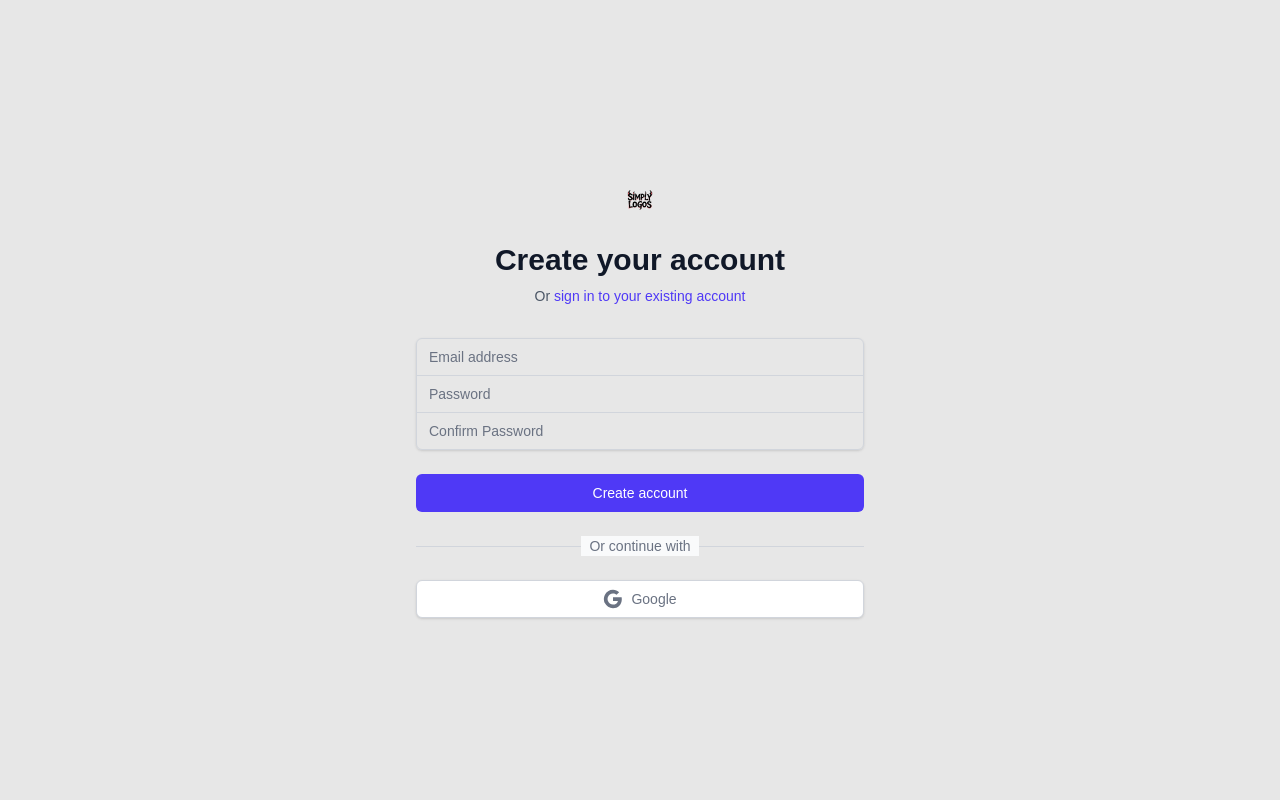
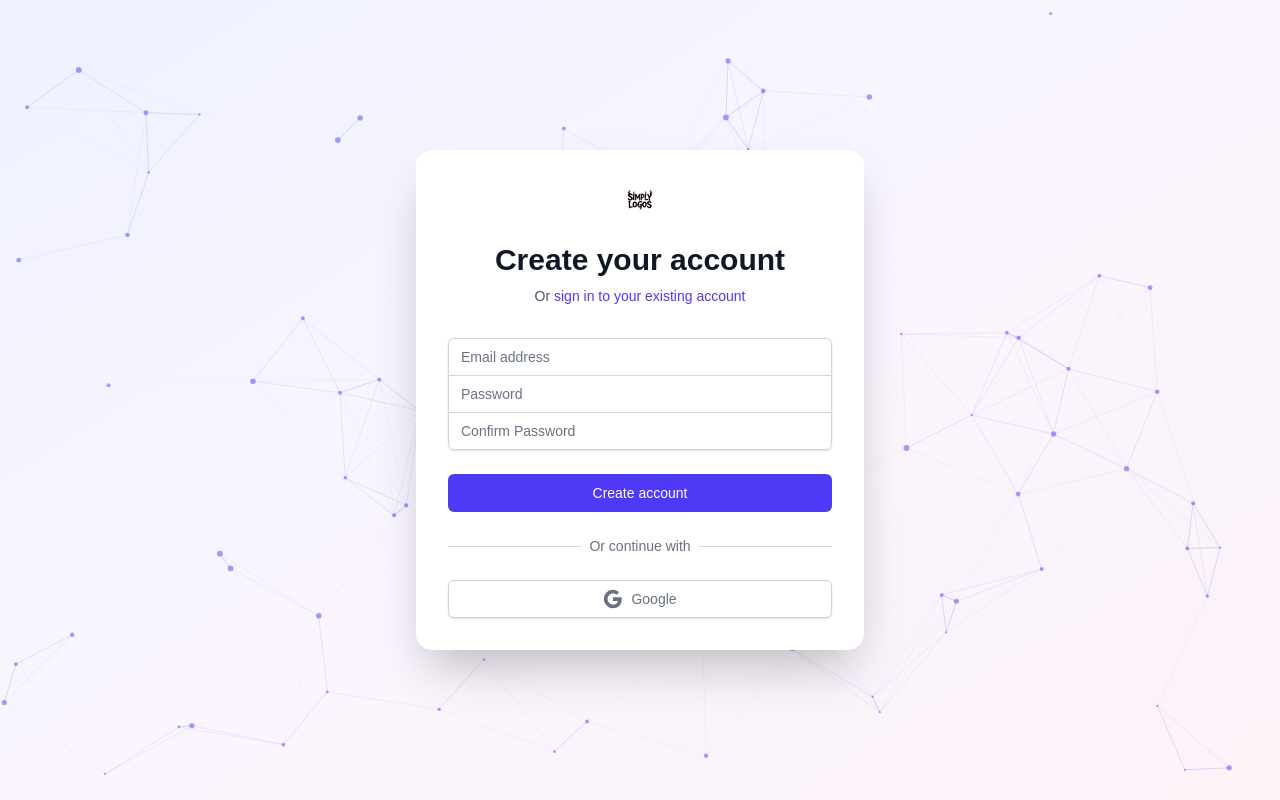
Before and after one commit to MidknightZERO/simplylogos, a Next.js app: page /signup in a window 1280 px wide. Built offline with nearby package versions, Linux system fonts and the light colour scheme; no server answers.

Commit message:
Add animated particle background to signup page with centered opaque content card

```diff
--- a/src/app/signup/page.tsx
+++ b/src/app/signup/page.tsx
@@ -3,6 +3,7 @@
 import { useState, useEffect } from 'react'
 import { supabase, testSupabaseConnection } from '@/lib/supabase/client'
 import LogoRotation from '@/components/LogoRotation'
+import ParticleBackground from '@/components/ParticleBackground'
 import Link from 'next/link'
 
 export default function SignupPage() {
@@ -109,8 +110,11 @@ export default function SignupPage() {
   }
 
   return (
-    <div className="min-h-screen flex items-center justify-center bg-[#e7e7e7] py-12 px-4 sm:px-6 lg:px-8">
-      <div className="max-w-md w-full space-y-8">
+    <div className="min-h-screen flex items-center justify-center bg-gradient-to-br from-indigo-50 via-purple-50 to-pink-50 py-12 px-4 sm:px-6 lg:px-8 relative overflow-hidden">
+      {/* Particle network background */}
+      <ParticleBackground />
+
+      <div className="max-w-md w-full space-y-8 bg-white p-8 rounded-2xl shadow-2xl relative z-10">
         <div>
           <div className="flex justify-center mb-6">
             <LogoRotation />
@@ -198,7 +202,7 @@ export default function SignupPage() {
                 <div className="w-full border-t border-gray-300" />
               </div>
               <div className="relative flex justify-center text-sm">
-                <span className="px-2 bg-gray-50 text-gray-500">Or continue with</span>
+                <span className="px-2 bg-white text-gray-500">Or continue with</span>
               </div>
             </div>
 
```
